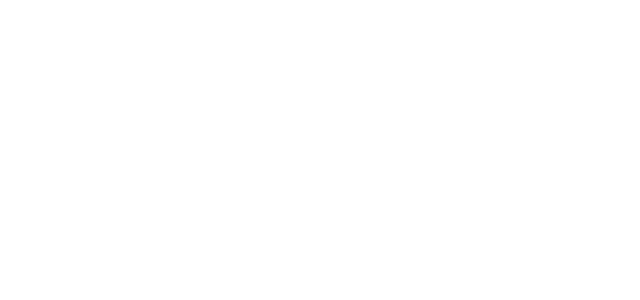
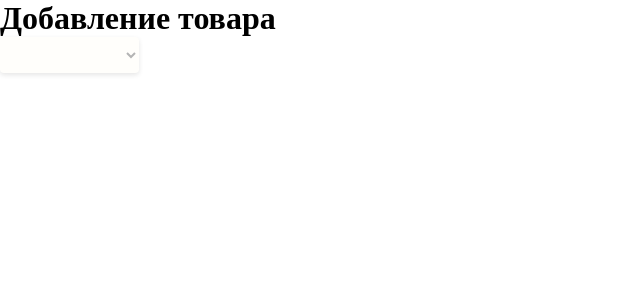
Before and after one commit to relin555/idaproject, a Vue app: page / in a window 1280 px wide. Shown: the top 300 px of the page, without its empty margins (0-640 px from the left). Built offline with nearby package versions, Linux system fonts and the light colour scheme.

Commit message:
add header and selected

```diff
--- a/src/App.vue
+++ b/src/App.vue
@@ -1,5 +1,15 @@
 <template>
-  <header class="header"></header>
+  <header class="header">
+    <div class="header__inner">
+      <h1 class="header__title"> {{ title }} </h1>
+      <div class="header__selected-wrapper">
+        <select class='header__selected-options' v-model="selected">
+          <option disabled value="default">По умолчанию</option>
+          <option class="header__selected-option" v-for="item in options" :key="item.value" :value="item.value"> {{ item.select }} </option>
+        </select>
+      </div>
+    </div>
+  </header>
 </template>
 
 <script>
@@ -8,10 +18,44 @@
   name: 'App',
   components: {
 
+  },
+  data() {
+    return {
+      title: 'Добавление товара',
+      selected: '',
+      options: [
+        { select: 'По умолчанию', value: 'default' },
+        { select: 'По цене max', value: 'max' },
+        { select: 'По цене min', value: 'min' },
+        { select: 'По наименованию', value: 'name' },
+      ],
+    }
   }
 }
 </script>
 
 <style lang="scss">
+  *, *::after, *::before {
+    box-sizing: border-box;
+    margin: 0;
+    padding: 0;
+  }
+  .header {
+    &__inner {
 
+    }
+    &__title {
+
+    }
+    &__selected-options {
+      border: none;
+      font-size: 12px;
+      color: #B4B4B4;
+      outline: none;
+      background: #FFFEFB;
+      box-shadow: 0px 2px 5px rgba(0, 0, 0, 0.1);
+      border-radius: 4px;
+      padding: 10px 0px 10px 16px;
+    }
+  }
 </style>
```
